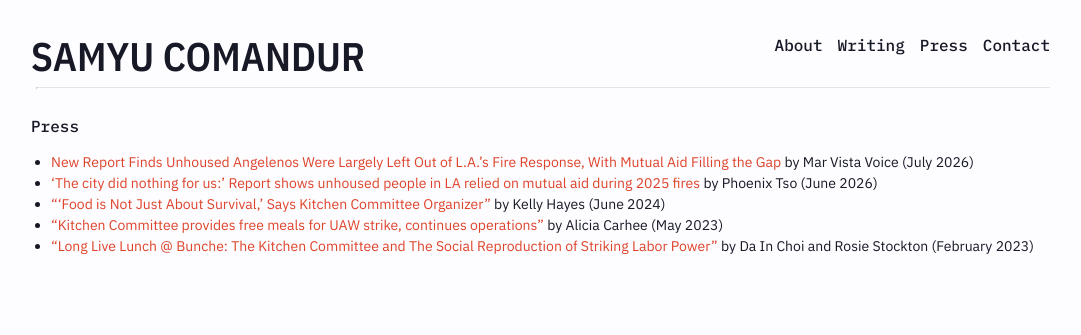
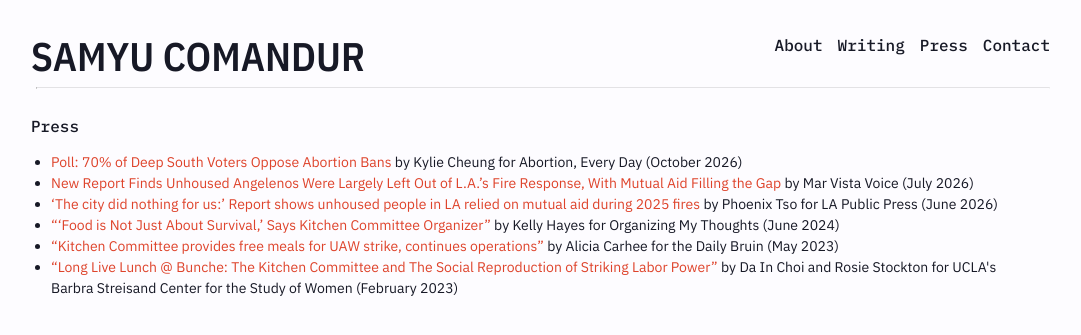
Before and after one commit to samyuc/samyuc.github.io, a Jekyll site: the page built from press.html, in a window 1280 px wide. Shown: the top 335 px of the page, without its empty margins (97-1178 px from the left). Built offline with Jekyll 4.4.1, drawn with Linux system fonts in a browser that asks for light colours.

Commit message:
update with icer + brennan report

```diff
--- a/index.html
+++ b/index.html
@@ -11,6 +11,7 @@
 I primarily write about social movements, mutual aid, and reproductive justice. I specialize in the study of Race, Ethnicity, and Politics and Quantitative Methods at the <a href="https://polisci.ucla.edu/person/samyu-comandur/">University of California, Los Angeles</a> (UCLA). I am also an alumna of the University of South Carolina's departments of <a href="https://sc.edu/study/colleges_schools/engineering_and_computing/departments/computer_science_and_engineering/index.php">Computer Science</a> and <a href=https://sc.edu/study/colleges_schools/artsandsciences/statistics/>Statistics</a>. I currently live in Queens, NY. <br><br>
 <section>You may also know me from...</section>
 <ul><dl><dt>
+<dt><li> the <a href="https://apsanet.org/">American Political Science Association</a>'s <a href="https://connect.apsanet.org/icer/">Institute for Civically Engaged Research</a></li>
 <dt><li>the <a href="https://www.rwjf.org/">Robert Wood Johnson Foundation</a>’s <a href="https://healthpolicyresearch-scholars.org/scholars/samyu-comandur/">Health Policy Research Scholars</a> program, led by the Johns Hopkins <a href="https://publichealth.jhu.edu/">Bloomberg School of Public Health</a>.</li>
 <dt><li><a href="https://www.mutualaidresearchcollective.com">Mutual Aid Research Collective</a>, an autonomous group of academic- and street-trained researchers based in Los Angeles. Read our first report about the experiences of unhoused people during the 2025 wildfires <a href="https://www.mutualaidresearchcollective.com/the-la-fires-report">here</a>.
 <dt><li> <a href="https://palmsunhousedmutualaid.org/">Palms Unhoused Mutual Aid</a>, an abolitionist network of care supporting unhoused neighbors through food distribution and harm reduction. Please consider donating <a href="https://hcb.hackclub.com/donations/start/palms-unhoused-mutual-aid">here</a> if you are interested.
--- a/press.html
+++ b/press.html
@@ -3,8 +3,9 @@
 ---
 <section>Press</section>
 <ul><dl>
+<dt><li> <a href="https://jessica.substack.com/p/2026-election-abortion-polling-deep-south">Poll: 70% of Deep South Voters Oppose Abortion Bans</a> by Kylie Cheung for Abortion, Every Day (October 2026)
 <dt><li> <a href="https://marvistavoice.org/new-report-finds-unhoused-angelenos-were-largely-left-out-of-l-a-s-fire-response-with-mutual-aid-filling-the-gap/">New Report Finds Unhoused Angelenos Were Largely Left Out of L.A.’s Fire Response, With Mutual Aid Filling the Gap</a> by Mar Vista Voice (July 2026)
-<dt><li> <a href="https://lapublicpress.org/2026/06/la-2025-fire-mutual-aid-health-report/">‘The city did nothing for us:’ Report shows unhoused people in LA relied on mutual aid during 2025 fires</a> by Phoenix Tso (June 2026)
-<dt><li> <a href="https://organizingmythoughts.org/food-is-not-just-about-survival-says-kitchen-committee-organizer/">“‘Food is Not Just About Survival,’ Says Kitchen Committee Organizer”</a> by Kelly Hayes (June 2024)</li>
-<dt><li> <a href="https://dailybruin.com/2023/05/21/kitchen-committee-provides-free-meals-for-uaw-strikers">“Kitchen Committee provides free meals for UAW strike, continues operations”</a> by Alicia Carhee (May 2023)</li>
-<dt><li> <a href="https://csw.ucla.edu/2023/02/17/long-live-lunch-bunche-the-kitchen-committee-and-the-social-reproduction-of-striking-labor-power/">“Long Live Lunch @ Bunche: The Kitchen Committee and The Social Reproduction of Striking Labor Power”</a> by Da In Choi and Rosie Stockton (February 2023)</li></dl></ul>
+<dt><li> <a href="https://lapublicpress.org/2026/06/la-2025-fire-mutual-aid-health-report/">‘The city did nothing for us:’ Report shows unhoused people in LA relied on mutual aid during 2025 fires</a> by Phoenix Tso for LA Public Press (June 2026)
+<dt><li> <a href="https://organizingmythoughts.org/food-is-not-just-about-survival-says-kitchen-committee-organizer/">“‘Food is Not Just About Survival,’ Says Kitchen Committee Organizer”</a> by Kelly Hayes for Organizing My Thoughts (June 2024)</li>
+<dt><li> <a href="https://dailybruin.com/2023/05/21/kitchen-committee-provides-free-meals-for-uaw-strikers">“Kitchen Committee provides free meals for UAW strike, continues operations”</a> by Alicia Carhee for the Daily Bruin (May 2023)</li>
+<dt><li> <a href="https://csw.ucla.edu/2023/02/17/long-live-lunch-bunche-the-kitchen-committee-and-the-social-reproduction-of-striking-labor-power/">“Long Live Lunch @ Bunche: The Kitchen Committee and The Social Reproduction of Striking Labor Power”</a> by Da In Choi and Rosie Stockton for UCLA's Barbra Streisand Center for the Study of Women (February 2023)</li></dl></ul>
--- a/writing.html
+++ b/writing.html
@@ -13,6 +13,7 @@
 <br>
 <section>Research Reports</section>
 <ul><dl>
+<dt><li> <a href="https://www.brennancenter.org/our-work/research-reports/southerners-are-misrepresented-abortion">"Southerners Are Misrepresented on Abortion"</a> for the Brennan Center for Justice with Chelsea Jones (October 2026)</li>
 <dt><li> <a href=https://www.mutualaidresearchcollective.com/the-la-fires-report>"Unhoused Community Experiences with LA Fires: A Health Survey"</a> for the Mutual Aid Research Collective in partnership with Aetna Street Solidarity, All Power Free Clinic, Grow Together Glendale, Palms Unhoused Mutual Aid, Pasadena for All, <i>Poor Magazine</i>, and The Sidewalk Project (June 2026)</li>
 <dt><li> <a href=https://bunchecenter.ucla.edu/reports/la-wildfires-impacts-on-altadenas-black-community/">“LA Wildfires: Impacts on Altadena’s Black Community”</a> for the Ralph J. Bunche Center for African American Studies with Paul Ong, Chhandara Pech, Lorrie Frasure, Eric Lee, and Silvia R. González (January 2025)</li></dl></ul>
 
```
